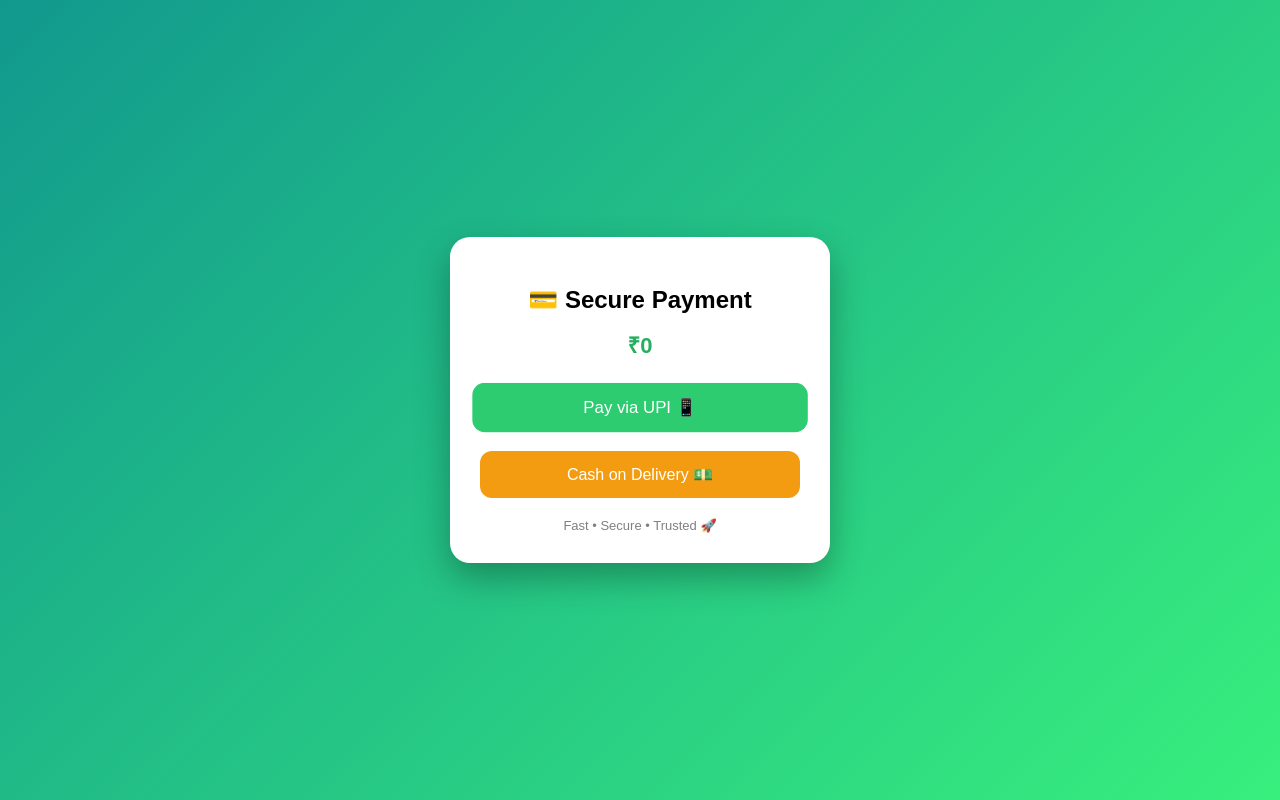
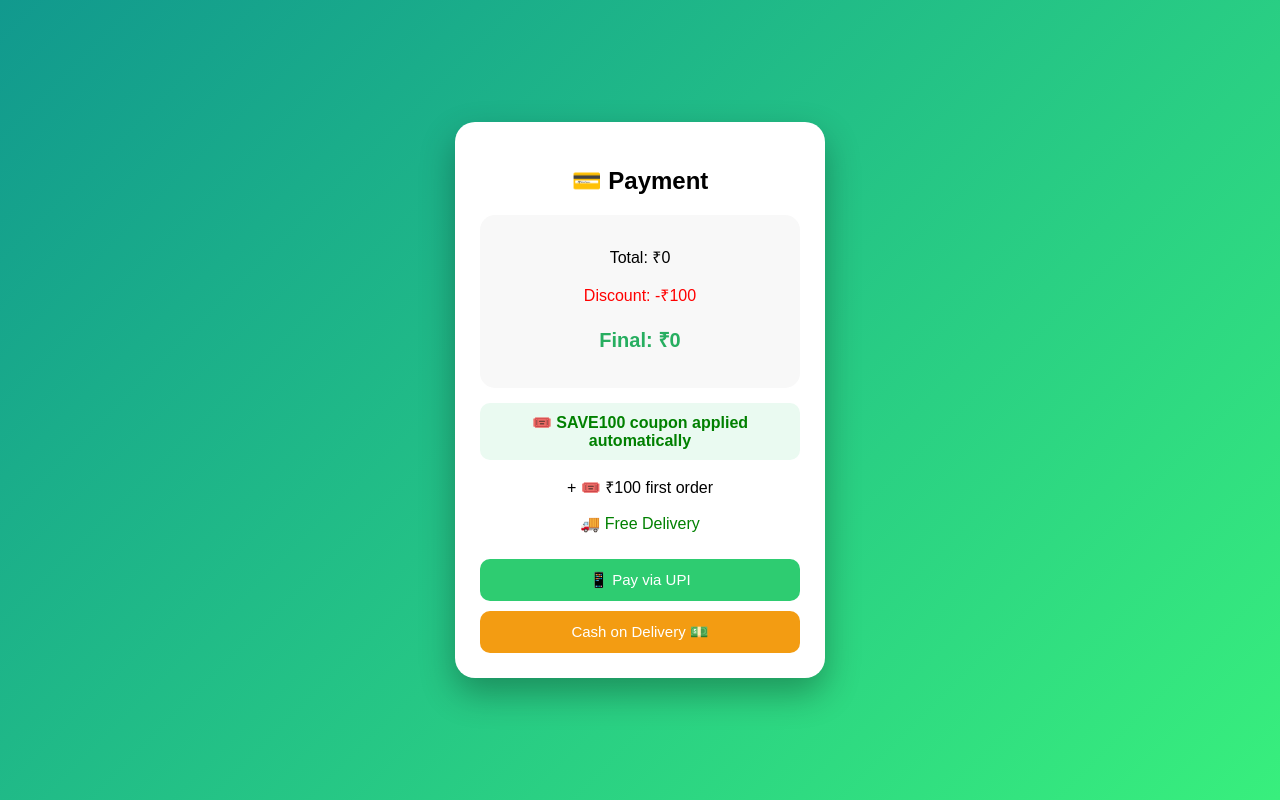
Before and after one commit to Dharun7715/Veg-Store2, a Flask app: page /payment in a window 1280 px wide. Run offline with Flask 3, Linux system fonts and the light colour scheme; the visitor is signed in with stand-in values (Sample User, id 1); data that the repository does not hold is empty.

Commit message:
Update payment.html

```diff
--- a/templates/payment.html
+++ b/templates/payment.html
@@ -13,91 +13,58 @@
     justify-content: center;
     align-items: center;
     height: 100vh;
-            animation: fadeIn 1s ease;
-        }
-
-        @keyframes fadeIn {
-            from {opacity: 0;}
-            to {opacity: 1;}
 }
 
 .card {
     background: white;
-            padding: 30px;
+    padding: 25px;
     border-radius: 20px;
     width: 320px;
     text-align: center;
     box-shadow: 0 15px 35px rgba(0,0,0,0.3);
-            animation: slideUp 0.6s ease;
 }
 
-        @keyframes slideUp {
-            from {
-                transform: translateY(40px);
-                opacity: 0;
-            }
-            to {
-                transform: translateY(0);
-                opacity: 1;
-            }
+.price-box {
+    background: #f8f8f8;
+    padding: 15px;
+    border-radius: 15px;
+    margin: 15px 0;
 }
 
-        h2 {
-            margin-bottom: 10px;
+.final {
+    font-size: 20px;
+    font-weight: bold;
+    color: #27ae60;
 }
 
-        .amount {
-            font-size: 22px;
-            margin: 15px 0;
-            color: #27ae60;
-            font-weight: bold;
+button {
+    width: 100%;
+    padding: 12px;
+    margin-top: 10px;
+    border: none;
+    border-radius: 10px;
+    font-size: 15px;
+    cursor: pointer;
 }
 
-        .btn {
-            width: 100%;
-            padding: 14px;
-            margin: 10px 0;
-            border: none;
-            border-radius: 12px;
-            font-size: 16px;
-            cursor: pointer;
-            transition: 0.3s;
-        }
-
+/* UPI */
 .upi {
     background: #2ecc71;
     color: white;
 }
 
-        .upi:hover {
-            background: #27ae60;
-            transform: scale(1.05);
-        }
-
+/* COD */
 .cod {
     background: #f39c12;
     color: white;
 }
 
-        .cod:hover {
-            background: #e67e22;
-            transform: scale(1.05);
-        }
-
-        .note {
-            font-size: 13px;
-            color: gray;
-            margin-top: 10px;
-        }
-
-        .pulse {
-            animation: pulse 1.5s infinite;
-        }
-
-        @keyframes pulse {
-            0% { transform: scale(1); }
-            50% { transform: scale(1.05); }
-            100% { transform: scale(1); }
+.auto {
+    background: #eafaf1;
+    padding: 10px;
+    border-radius: 10px;
+    color: green;
+    font-weight: bold;
 }
 </style>
 </head>
@@ -106,42 +73,39 @@
 
 <div class="card">
 
-    <h2>💳 Secure Payment</h2>
+<h2>💳 Payment</h2>
 
-    <div class="amount">
-        ₹{{ total }}
+<div class="price-box">
+    <p>Total: ₹{{ total }}</p>
+    <p style="color:red;">Discount: -₹{{ discount }}</p>
+    <p class="final">Final: ₹{{ final_total }}</p>
 </div>
 
-    <!-- UPI BUTTON -->
-    <button class="btn upi pulse" onclick="payUPI()">
-        Pay via UPI 📱
-    </button>
+<div class="auto">
+🎟️ SAVE100 coupon applied automatically
+</div>
 
-    <!-- COD BUTTON -->
+{% if msg %}
+<p>{{ msg }}</p>
+{% endif %}
+
+<p style="color:green;">🚚 Free Delivery</p>
+
+<!-- UPI -->
+<button class="upi" onclick="payUPI()">📱 Pay via UPI</button>
+
+<!-- COD -->
 <form action="/success">
-        <button class="btn cod">
-            Cash on Delivery 💵
-        </button>
+<button class="cod">Cash on Delivery 💵</button>
 </form>
-
-    <div class="note">
-        Fast • Secure • Trusted 🚀
-    </div>
 
 </div>
 
 <script>
-function payUPI() {
-    let amount = "{{ total }}";
-
+function payUPI(){
+    let amount = "{{ final_total }}";
     let upi = "upi://pay?pa=8838145515@ybl&pn=VegStore&am=" + amount + "&cu=INR";
-
     window.location.href = upi;
-}
-
-// Desktop warning
-if (!/Android|iPhone/i.test(navigator.userAgent)) {
-    alert("📱 Open this page on mobile for UPI payment");
 }
 </script>
 
```
Lines whose indentation alone changed are shown as unchanged.
